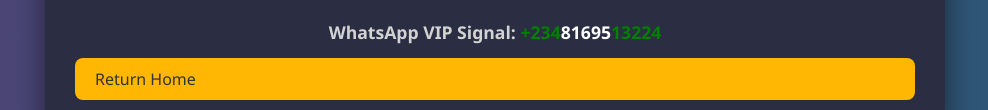
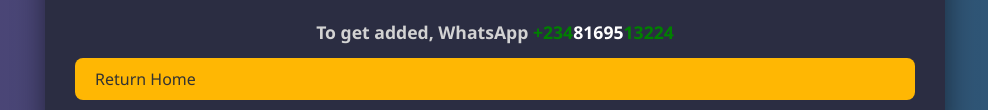
Before and after one commit to hurstexponentlimited/ApexHurst, a plain HTML site: page trade5.html in a window 1280 px wide. Shown: the part 3015-3125 px from the top of the page, without its empty margins (145-1133 px from the left). Drawn offline with nearby package versions, Linux system fonts and the light colour scheme.

Commit message:
Update trade5.html

```diff
--- a/trade5.html
+++ b/trade5.html
@@ -247,7 +247,7 @@
             <p><strong>Take-Profit:</strong> 30 pips at resistance level, 1:2 ratio.</p>
         </section>
 
-        <p style="text-align: center;"> <span class="wa"> WhatsApp VIP Signal: </span> <span class="g">+234</span><span class="w">81695</span><span class="g">13224</span></p>
+        <p style="text-align: center;"> <span class="wa">To get added, WhatsApp </span> <span class="g">+234</span><span class="w">81695</span><span class="g">13224</span></p>
 
         <a class="expand-btn" href="index.html">Return Home</a>
 
```
